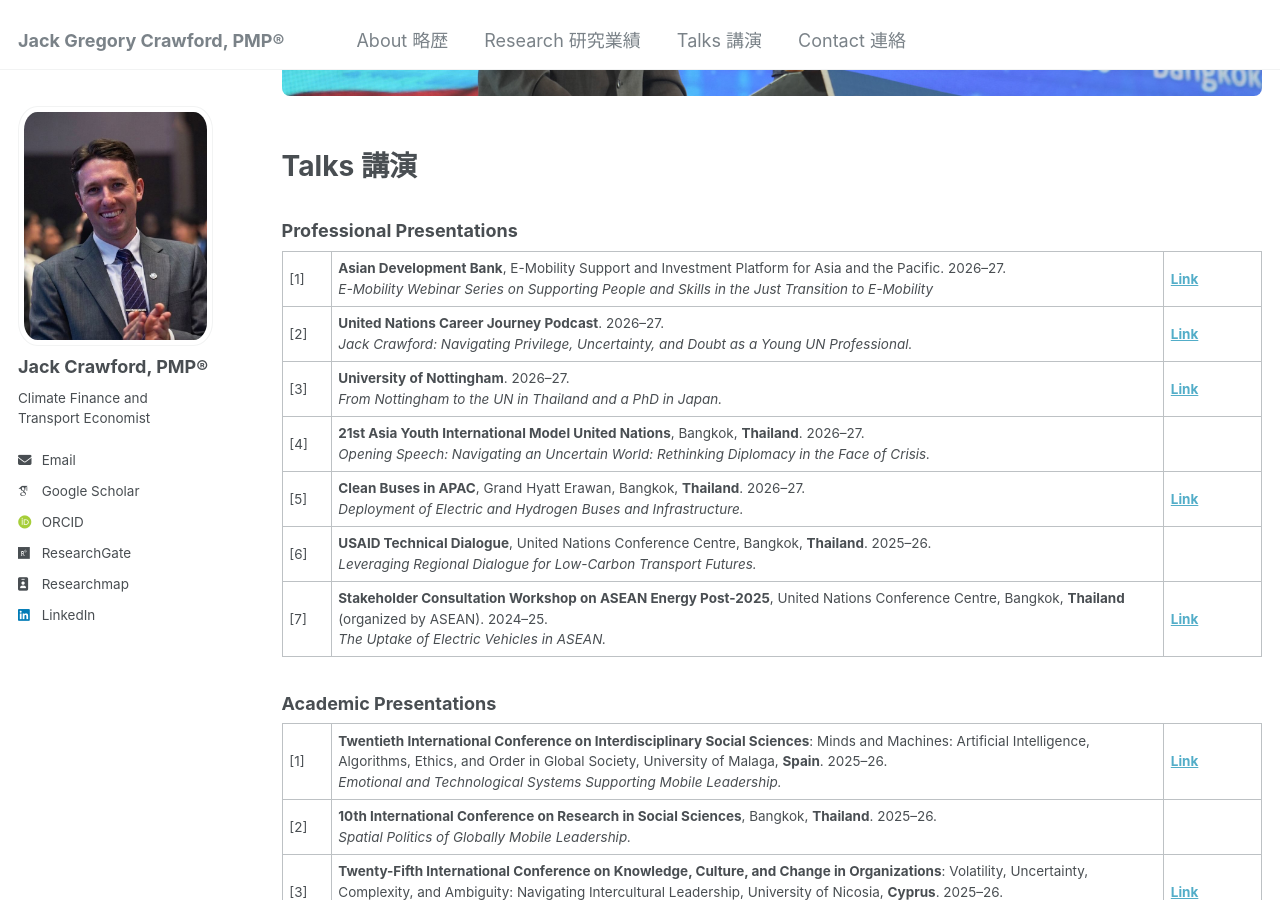
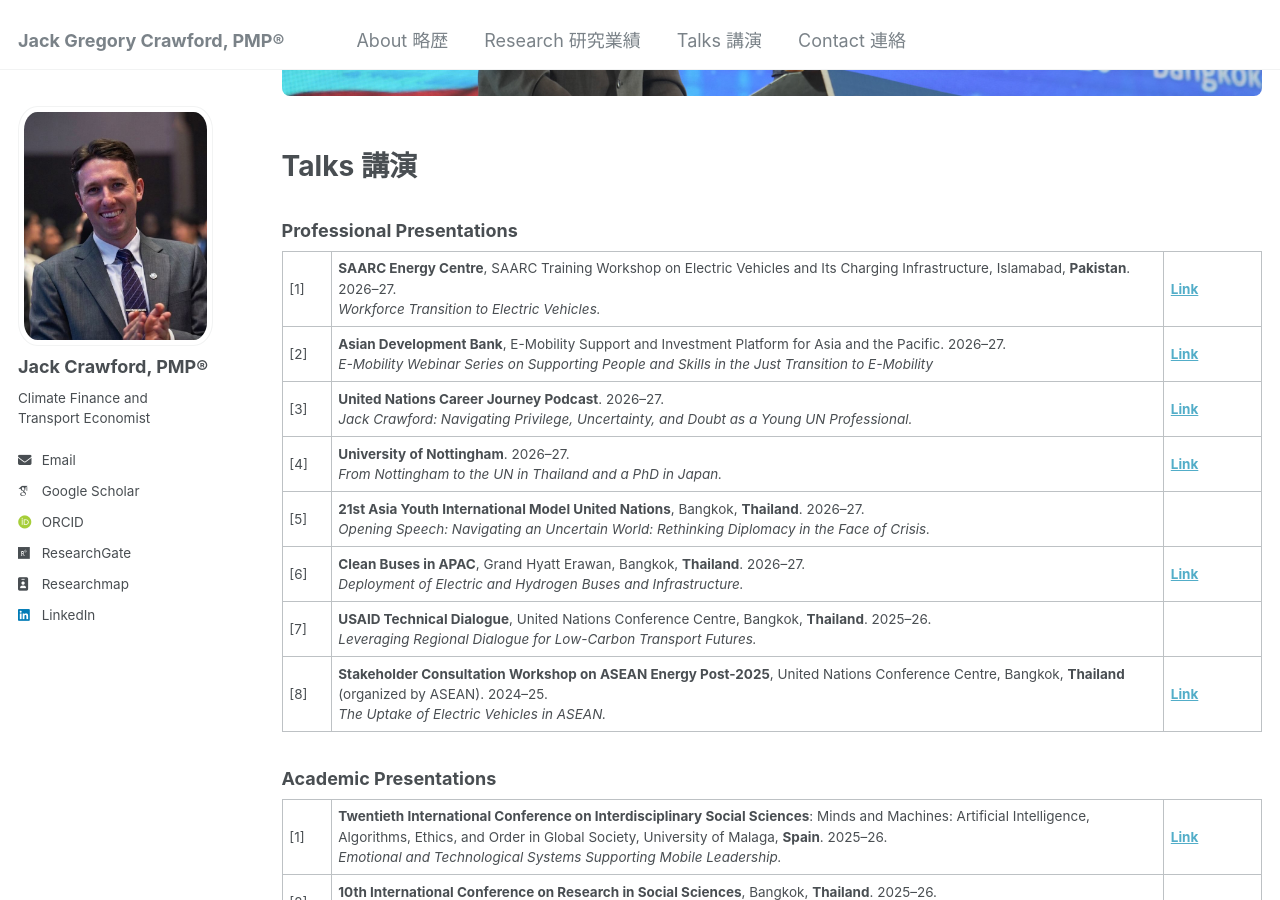
Before and after one commit to jackgcrawford/jackcrawford, a Jekyll site: the page built from _pages/talks.html, in a window 1280 px wide and 900 px high, scrolled down 441 px. Built offline with Jekyll 4.4.1, drawn with Linux system fonts in a browser that asks for light colours; some web fonts are replaced.

Commit message:
Update talks.html

```diff
--- a/_pages/talks.html
+++ b/_pages/talks.html
@@ -14,7 +14,17 @@
 <table class="tg">
   <tbody>
     <tr>
-      <td width="5%">[1]</td>
+  <td width="5%">[1]</td>
+  <td width="85%">
+    <strong>SAARC Energy Centre</strong>, SAARC Training Workshop on Electric Vehicles and Its Charging Infrastructure, Islamabad, <strong>Pakistan</strong>. 2026–27.<br>
+    <em>Workforce Transition to Electric Vehicles.</em>
+  </td>
+  <td width="10%">
+    <a href="https://www.saarcenergy.org/saarc-training-workshop-on-electric-vehicles-and-its-charging-infrastructure/" target="_blank"><strong>Link</strong></a>
+  </td>
+</tr>
+    <tr>
+      <td width="5%">[2]</td>
       <td width="85%">
         <strong>Asian Development Bank</strong>, E-Mobility Support and Investment Platform for Asia and the Pacific. 2026–27.<br>
         <em>E-Mobility Webinar Series on Supporting People and Skills in the Just Transition to E-Mobility</em>
@@ -24,12 +34,12 @@
       </td>
     </tr>
 
-    <tr> <td width="5%">[2]</td> <td width="85%"> <strong>United Nations Career Journey Podcast</strong>. 2026–27.<br> <em>Jack Crawford: Navigating Privilege, Uncertainty, and Doubt as a Young UN Professional.</em> </td> <td width="10%"> <a href="https://uncareerjourneypodcast.medium.com/jack-crawford-navigating-privilege-uncertainty-and-doubt-as-a-young-un-professional-3966eb0edc21" target="_blank"><strong>Link</strong></a> </td> </tr>
+    <tr> <td width="5%">[3]</td> <td width="85%"> <strong>United Nations Career Journey Podcast</strong>. 2026–27.<br> <em>Jack Crawford: Navigating Privilege, Uncertainty, and Doubt as a Young UN Professional.</em> </td> <td width="10%"> <a href="https://uncareerjourneypodcast.medium.com/jack-crawford-navigating-privilege-uncertainty-and-doubt-as-a-young-un-professional-3966eb0edc21" target="_blank"><strong>Link</strong></a> </td> </tr>
 
-<tr> <td width="5%">[3]</td> <td width="85%"> <strong>University of Nottingham</strong>. 2026–27.<br> <em>From Nottingham to the UN in Thailand and a PhD in Japan.</em> </td> <td width="10%"> <a href="https://www.nottingham.ac.uk/careers/students/career-insights/from-nottingham-to-the-un-in-thailand-and-a-phd-in-japan.aspx" target="_blank"><strong>Link</strong></a> </td> </tr>
+<tr> <td width="5%">[4]</td> <td width="85%"> <strong>University of Nottingham</strong>. 2026–27.<br> <em>From Nottingham to the UN in Thailand and a PhD in Japan.</em> </td> <td width="10%"> <a href="https://www.nottingham.ac.uk/careers/students/career-insights/from-nottingham-to-the-un-in-thailand-and-a-phd-in-japan.aspx" target="_blank"><strong>Link</strong></a> </td> </tr>
 
 <tr>
-  <td width="5%">[4]</td>
+  <td width="5%">[5]</td>
   <td width="85%">
     <strong>21st Asia Youth International Model United Nations</strong>, Bangkok, <strong>Thailand</strong>. 2026–27.<br>
     <em>Opening Speech: Navigating an Uncertain World: Rethinking Diplomacy in the Face of Crisis.</em>
@@ -38,7 +48,7 @@
 </tr>
 
 <tr>
-  <td width="5%">[5]</td>
+  <td width="5%">[6]</td>
   <td width="85%">
     <strong>Clean Buses in APAC</strong>, Grand Hyatt Erawan, Bangkok, <strong>Thailand</strong>. 2026–27.<br>
     <em>Deployment of Electric and Hydrogen Buses and Infrastructure.</em>
@@ -49,7 +59,7 @@
 </tr>
 
 <tr>
-  <td width="5%">[6]</td>
+  <td width="5%">[7]</td>
   <td width="85%">
     <strong>USAID Technical Dialogue</strong>, United Nations Conference Centre, Bangkok, <strong>Thailand</strong>. 2025–26.<br>
     <em>Leveraging Regional Dialogue for Low-Carbon Transport Futures.</em>
@@ -58,7 +68,7 @@
 </tr>
 
 <tr>
-  <td width="5%">[7]</td>
+  <td width="5%">[8]</td>
   <td width="85%">
     <strong>Stakeholder Consultation Workshop on ASEAN Energy Post-2025</strong>, United Nations Conference Centre, Bangkok, <strong>Thailand</strong> (organized by ASEAN). 2024–25.<br>
     <em>The Uptake of Electric Vehicles in ASEAN.</em>
```
